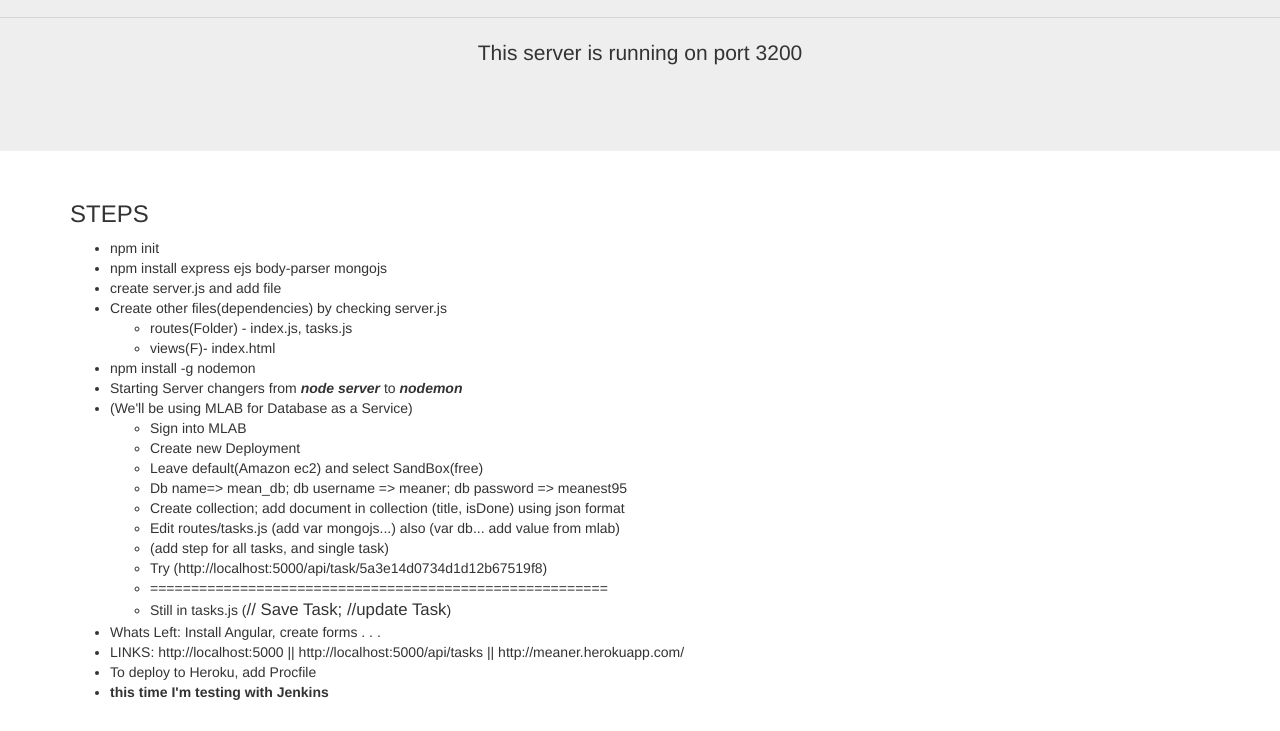
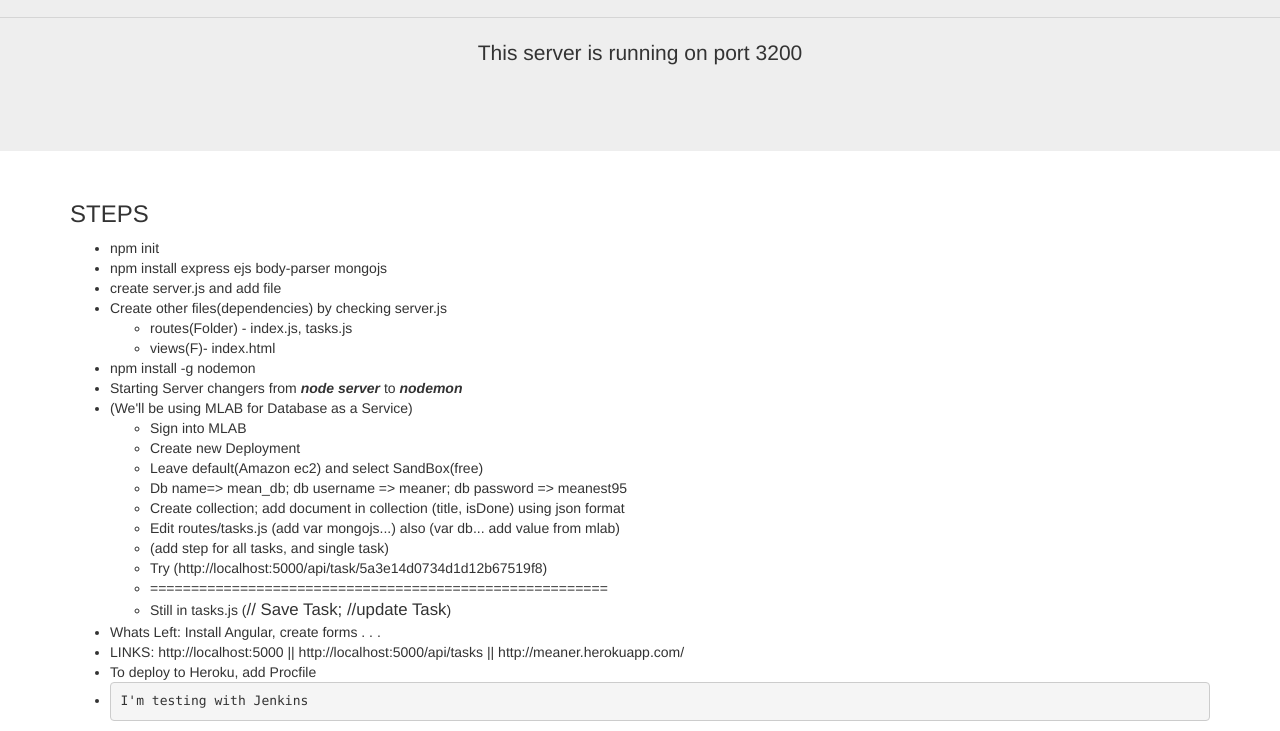
Before and after one commit to ohiodn8/mean, a website: page views/index.html in a window 1280 px wide. Shown: the part 140-871 px from the top of the page. Drawn offline with nearby package versions, Linux system fonts and the light colour scheme.

Commit message:
jenkins_test

```diff
--- a/views/index.html
+++ b/views/index.html
@@ -43,7 +43,7 @@
         <li>Whats Left: Install Angular, create forms . . .</li>
         <li>LINKS: http://localhost:5000  ||  http://localhost:5000/api/tasks || http://meaner.herokuapp.com/</li>
         <li>To deploy to Heroku, add Procfile</li>
-	<li><strong>this time I'm testing with Jenkins</strong></li>
+	<li><pre><code>I'm testing with Jenkins</code></pre></li>
     </ul>
 </div>
 </body>
```
